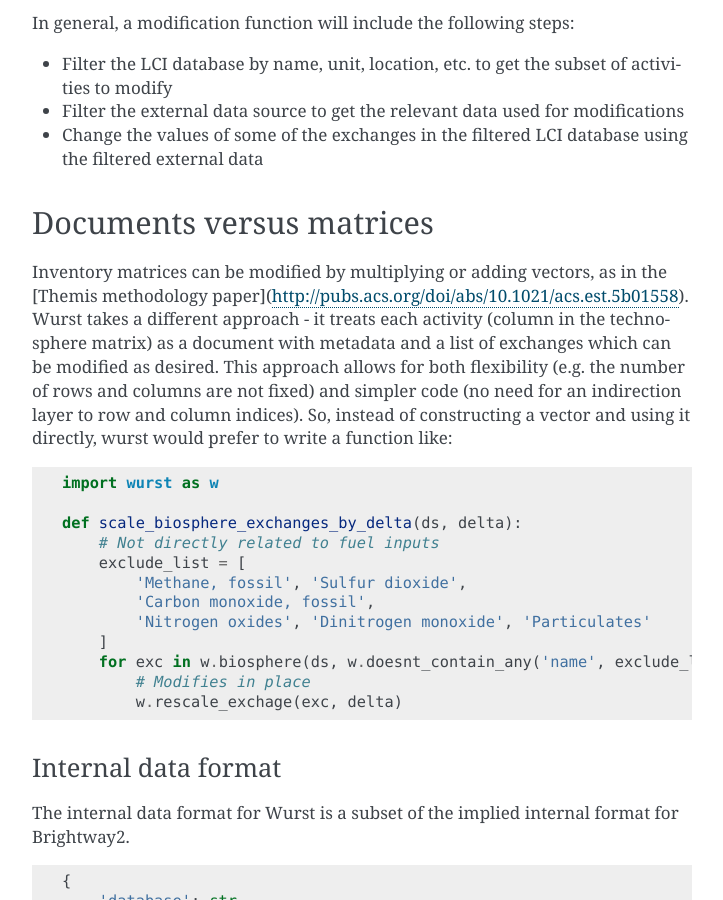
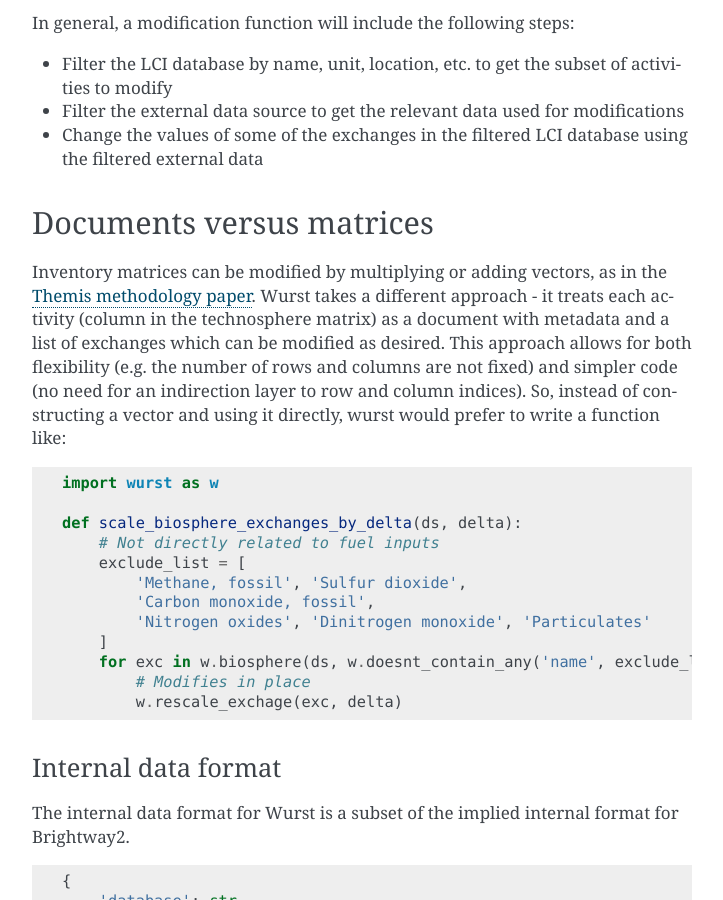
Before and after one commit to polca/wurst, a Sphinx documentation site: the page built from docs/index.rst, in a window 1280 px wide and 900 px high, scrolled down 568 px. Shown: the whole window, without its empty margins (388-1111 px from the left). Built offline with Sphinx 7.4.7, drawn with Linux system fonts in a browser that asks for light colours.

Commit message:
More doc mixups

```diff
--- a/docs/index.rst
+++ b/docs/index.rst
@@ -28,7 +28,7 @@
 Documents versus matrices
 =========================
 
-Inventory matrices can be modified by multiplying or adding vectors, as in the [Themis methodology paper](http://pubs.acs.org/doi/abs/10.1021/acs.est.5b01558). Wurst takes a different approach - it treats each activity (column in the technosphere matrix) as a document with metadata and a list of exchanges which can be modified as desired. This approach allows for both flexibility (e.g. the number of rows and columns are not fixed) and simpler code (no need for an indirection layer to row and column indices). So, instead of constructing a vector and using it directly, wurst would prefer to write a function like:
+Inventory matrices can be modified by multiplying or adding vectors, as in the `Themis methodology paper <http://pubs.acs.org/doi/abs/10.1021/acs.est.5b01558>`__. Wurst takes a different approach - it treats each activity (column in the technosphere matrix) as a document with metadata and a list of exchanges which can be modified as desired. This approach allows for both flexibility (e.g. the number of rows and columns are not fixed) and simpler code (no need for an indirection layer to row and column indices). So, instead of constructing a vector and using it directly, wurst would prefer to write a function like:
 
 .. code-block:: python
 
```
